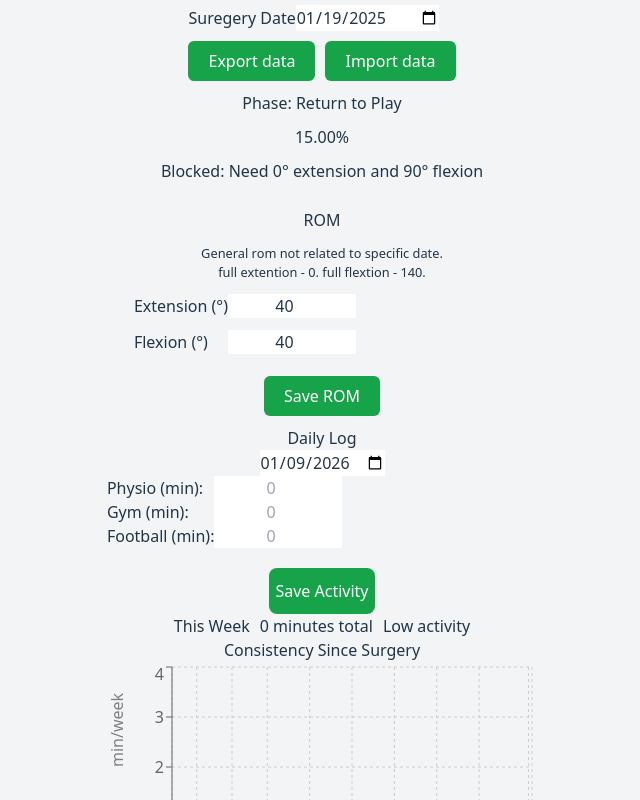
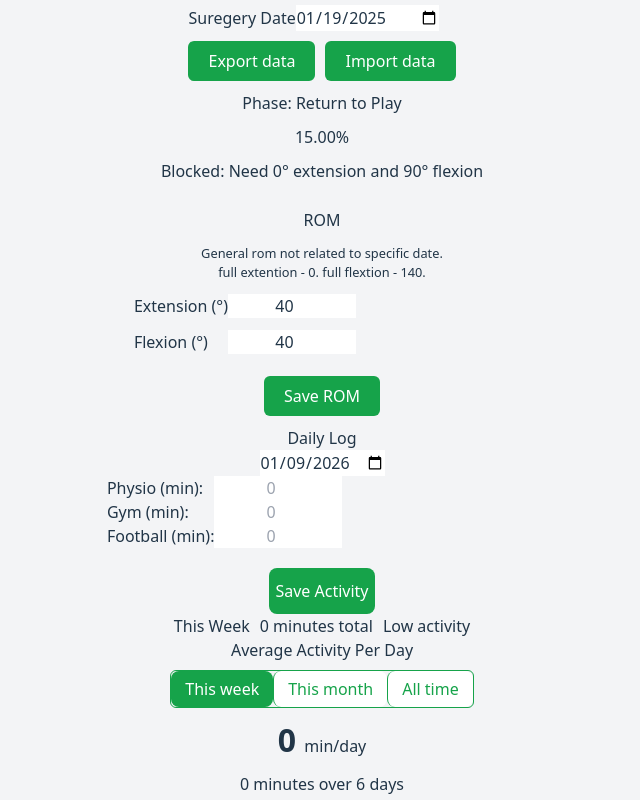
Before and after one commit to aricRach/ACL-Rehab, a React (Vite) app: page / in a window 1280 px wide. Shown: the top 800 px of the page, without its empty margins (318-958 px from the left). Built offline with nearby package versions, Linux system fonts and the light colour scheme.

Commit message:
add indication of avg activity per weak month and all time

```diff
--- a/src/components/dashboard/Dashboard.tsx
+++ b/src/components/dashboard/Dashboard.tsx
@@ -15,6 +15,7 @@ import './Dashboard.scss';
 import { loadSurgeryDate, saveSurgeryDate } from '../../services/surgeryDate.service';
 import { buildWeeklyConsistency } from '../../services/consistency.service';
 import ConsistencyChart from '../progress/ConsistencyChart';
+import DailyAverage from '../progress/DailyAverage';
 import BackupControls from '../backup/BackupControls';
 
 export default function Dashboard() {
@@ -153,6 +154,8 @@ const handleSave = (log: DailyLog) => {
   </span>
 </div>
 
+<DailyAverage logs={logs} surgeryDate={surgeryDate} today={today} />
+
 <ConsistencyChart data={weeklyConsistency} />
 </div>
  </>
--- /dev/null
+++ b/src/components/progress/DailyAverage.scss
@@ -0,0 +1,45 @@
+.daily-average {
+  display: flex;
+  flex-direction: column;
+  align-items: center;
+  gap: 8px;
+
+  &__ranges {
+    display: flex;
+    border: 1px solid #16a34a;
+    border-radius: 6px;
+    overflow: hidden;
+  }
+
+  &__range {
+    padding: 6px 14px;
+    border: none;
+    background: white;
+    color: #16a34a;
+    cursor: pointer;
+    transition: background 0.2s;
+
+    & + & {
+      border-left: 1px solid #16a34a;
+    }
+
+    &:hover {
+      background-color: #dcfce7;
+    }
+
+    &.active {
+      background-color: #16a34a; // bg-green-600
+      color: white;
+    }
+  }
+
+  &__value {
+    font-size: 2rem;
+    font-weight: bold;
+
+    span {
+      font-size: 1rem;
+      font-weight: normal;
+    }
+  }
+}
--- /dev/null
+++ b/src/components/progress/DailyAverage.tsx
@@ -0,0 +1,57 @@
+import { useState } from 'react';
+import {
+  calculateDailyAverage,
+  type AverageRange
+} from '../../services/dailyAverage.service';
+import type { DailyLog } from '../../models/DailyLog';
+import './DailyAverage.scss';
+
+interface Props {
+  logs: Record<string, DailyLog>;
+  surgeryDate: string;
+  today: string;
+}
+
+const RANGES: { id: AverageRange; label: string }[] = [
+  { id: 'week', label: 'This week' },
+  { id: 'month', label: 'This month' },
+  { id: 'all', label: 'All time' }
+];
+
+export default function DailyAverage({ logs, surgeryDate, today }: Props) {
+  const [range, setRange] = useState<AverageRange>('week');
+
+  const { totalMinutes, days, minutesPerDay } = calculateDailyAverage(
+    logs,
+    range,
+    surgeryDate,
+    today
+  );
+
+  return (
+    <div className="daily-average p-4 bg-white rounded shadow">
+      <h3 className="font-bold">Average Activity Per Day</h3>
+
+      <div className="daily-average__ranges">
+        {RANGES.map(({ id, label }) => (
+          <button
+            key={id}
+            type="button"
+            className={`daily-average__range ${range === id ? 'active' : ''}`}
+            aria-pressed={range === id}
+            onClick={() => setRange(id)}
+          >
+            {label}
+          </button>
+        ))}
+      </div>
+
+      <p className="daily-average__value">
+        {Math.round(minutesPerDay)} <span>min/day</span>
+      </p>
+      <p className="text-sm text-gray-600">
+        {totalMinutes} minutes over {days} day{days === 1 ? '' : 's'}
+      </p>
+    </div>
+  );
+}
--- /dev/null
+++ b/src/services/dailyAverage.service.ts
@@ -0,0 +1,61 @@
+import type { DailyLog } from '../models/DailyLog';
+
+export type AverageRange = 'week' | 'month' | 'all';
+
+export interface DailyAverage {
+  totalMinutes: number;
+  days: number;
+  minutesPerDay: number;
+}
+
+const DAY_MS = 1000 * 60 * 60 * 24;
+
+// Dates are 'YYYY-MM-DD' strings, same as the log keys
+function getRangeStart(range: AverageRange, surgeryDate: string, today: string) {
+  let start = surgeryDate;
+
+  if (range === 'week') {
+    const d = new Date(today);
+    d.setUTCDate(d.getUTCDate() - d.getUTCDay()); // 0=Sunday
+    start = d.toISOString().slice(0, 10);
+  } else if (range === 'month') {
+    start = `${today.slice(0, 7)}-01`;
+  }
+
+  // Days before surgery don't count
+  return start < surgeryDate ? surgeryDate : start;
+}
+
+export function calculateDailyAverage(
+  logs: Record<string, DailyLog>,
+  range: AverageRange,
+  surgeryDate: string,
+  today: string
+): DailyAverage {
+  const start = getRangeStart(range, surgeryDate, today);
+
+  // Every day in the range counts, including days with nothing logged
+  const days =
+    Math.round((Date.parse(today) - Date.parse(start)) / DAY_MS) + 1;
+
+  if (!(days > 0)) {
+    return { totalMinutes: 0, days: 0, minutesPerDay: 0 };
+  }
+
+  const totalMinutes = Object.entries(logs)
+    .filter(([date]) => date >= start && date <= today)
+    .reduce((sum, [, log]) => {
+      return (
+        sum +
+        log.physioMinutes +
+        log.gymMinutes +
+        log.footballMinutes
+      );
+    }, 0);
+
+  return {
+    totalMinutes,
+    days,
+    minutesPerDay: totalMinutes / days
+  };
+}
```
